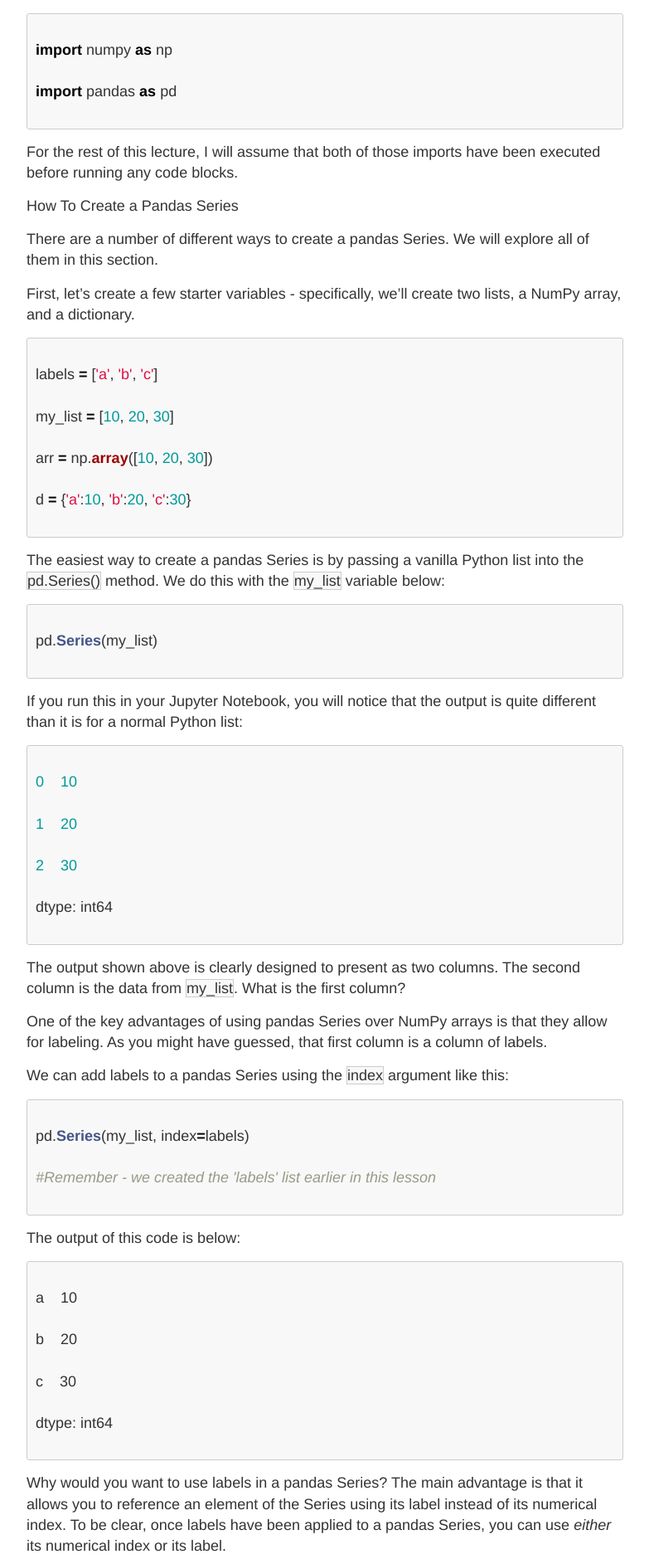
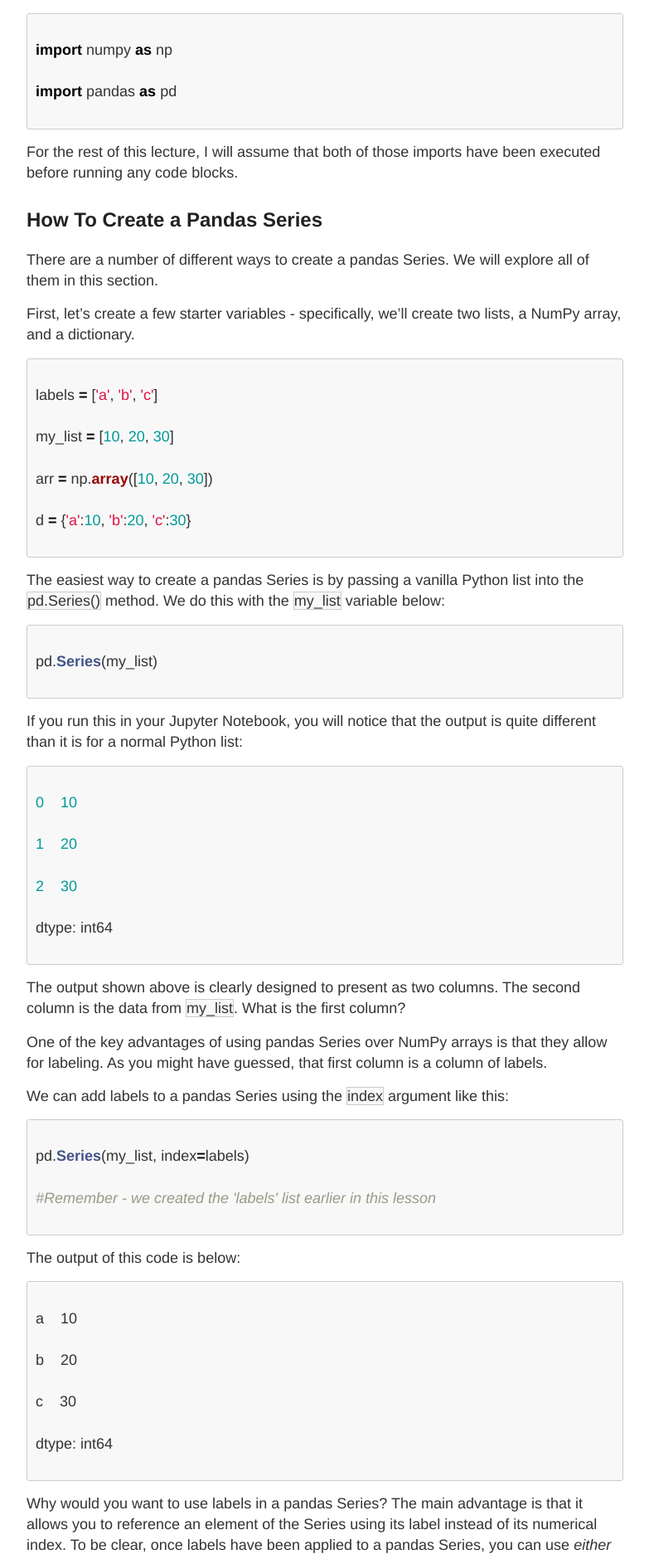
Before and after one commit to rosyberti/website, a Jekyll site: the page built from advanced-python/pandas-series.md, in a window 1280 px wide. Shown: the part 537-2416 px from the top of the page at 83% size, without its empty margins (248-1031 px from the left). Built offline with Jekyll 4.4.1, drawn with Linux system fonts in a browser that asks for light colours.

Commit message:
formatting fix

```diff
--- a/advanced-python/pandas-series.md
+++ b/advanced-python/pandas-series.md
@@ -25,7 +25,7 @@ import pandas as pd
 
 For the rest of this lecture, I will assume that both of those imports have been executed before running any code blocks.
 
-How To Create a Pandas Series
+## How To Create a Pandas Series
 
 There are a number of different ways to create a pandas Series. We will explore all of them in this section.
 
```
